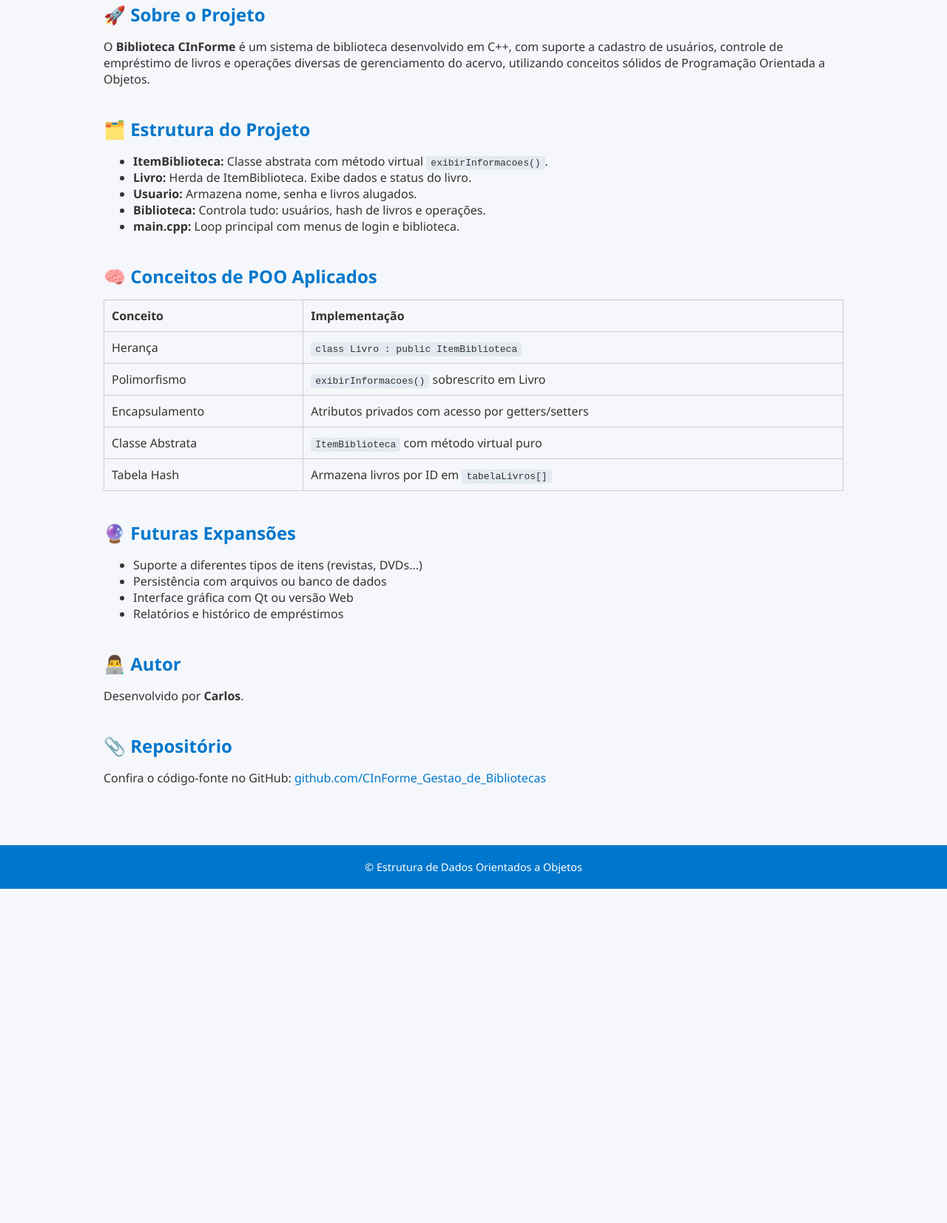
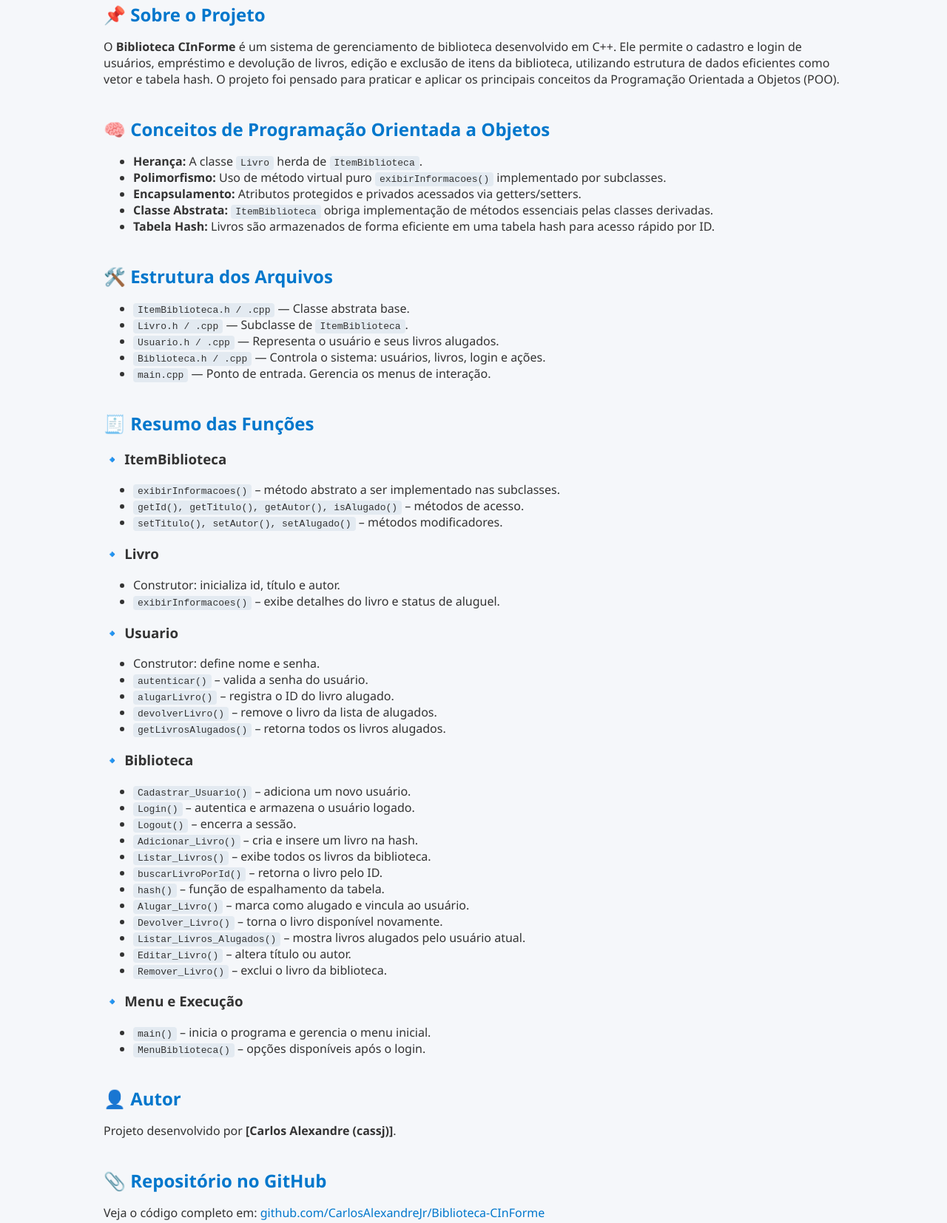
Before and after one commit to CarlosAlexandreJr/Novo-CinForme, a plain HTML site: page docs/index.html in a window 1280 px wide. Shown: the part 246-1900 px from the top of the page at 74% size. Before the commit the page ends 1448 px from the top, so only its background shows below. Drawn offline with Linux system fonts and the light colour scheme.

Commit message:
Update index.html

```diff
--- a/docs/index.html
+++ b/docs/index.html
@@ -10,82 +10,96 @@
 
   <header>
     <h1>📚 Biblioteca CInForme</h1>
-    <p>Sistema de gerenciamento de biblioteca em C++ com POO, hash e controle de usuários</p>
+    <p>Um sistema de biblioteca em C++ com orientação a objetos, autenticação e tabela hash.</p>
   </header>
 
   <main>
 
     <section>
-      <h2>🚀 Sobre o Projeto</h2>
-      <p>O <strong>Biblioteca CInForme</strong> é um sistema de biblioteca desenvolvido em C++, com suporte a cadastro de usuários, controle de empréstimo de livros e operações diversas de gerenciamento do acervo, utilizando conceitos sólidos de Programação Orientada a Objetos.</p>
+      <h2>📌 Sobre o Projeto</h2>
+      <p>O <strong>Biblioteca CInForme</strong> é um sistema de gerenciamento de biblioteca desenvolvido em C++. Ele permite o cadastro e login de usuários, empréstimo e devolução de livros, edição e exclusão de itens da biblioteca, utilizando estrutura de dados eficientes como vetor e tabela hash. O projeto foi pensado para praticar e aplicar os principais conceitos da Programação Orientada a Objetos (POO).</p>
     </section>
 
     <section>
-      <h2>🗂️ Estrutura do Projeto</h2>
+      <h2>🧠 Conceitos de Programação Orientada a Objetos</h2>
       <ul>
-        <li><strong>ItemBiblioteca:</strong> Classe abstrata com método virtual <code>exibirInformacoes()</code>.</li>
-        <li><strong>Livro:</strong> Herda de ItemBiblioteca. Exibe dados e status do livro.</li>
-        <li><strong>Usuario:</strong> Armazena nome, senha e livros alugados.</li>
-        <li><strong>Biblioteca:</strong> Controla tudo: usuários, hash de livros e operações.</li>
-        <li><strong>main.cpp:</strong> Loop principal com menus de login e biblioteca.</li>
+        <li><strong>Herança:</strong> A classe <code>Livro</code> herda de <code>ItemBiblioteca</code>.</li>
+        <li><strong>Polimorfismo:</strong> Uso de método virtual puro <code>exibirInformacoes()</code> implementado por subclasses.</li>
+        <li><strong>Encapsulamento:</strong> Atributos protegidos e privados acessados via getters/setters.</li>
+        <li><strong>Classe Abstrata:</strong> <code>ItemBiblioteca</code> obriga implementação de métodos essenciais pelas classes derivadas.</li>
+        <li><strong>Tabela Hash:</strong> Livros são armazenados de forma eficiente em uma tabela hash para acesso rápido por ID.</li>
       </ul>
     </section>
 
     <section>
-      <h2>🧠 Conceitos de POO Aplicados</h2>
-      <table>
-        <thead>
-          <tr>
-            <th>Conceito</th>
-            <th>Implementação</th>
-          </tr>
-        </thead>
-        <tbody>
-          <tr>
-            <td>Herança</td>
-            <td><code>class Livro : public ItemBiblioteca</code></td>
-          </tr>
-          <tr>
-            <td>Polimorfismo</td>
-            <td><code>exibirInformacoes()</code> sobrescrito em Livro</td>
-          </tr>
-          <tr>
-            <td>Encapsulamento</td>
-            <td>Atributos privados com acesso por getters/setters</td>
-          </tr>
-          <tr>
-            <td>Classe Abstrata</td>
-            <td><code>ItemBiblioteca</code> com método virtual puro</td>
-          </tr>
-          <tr>
-            <td>Tabela Hash</td>
-            <td>Armazena livros por ID em <code>tabelaLivros[]</code></td>
-          </tr>
-        </tbody>
-      </table>
-    </section>
-
-
-    <section>
-      <h2>🔮 Futuras Expansões</h2>
+      <h2>🛠️ Estrutura dos Arquivos</h2>
       <ul>
-        <li>Suporte a diferentes tipos de itens (revistas, DVDs...)</li>
-        <li>Persistência com arquivos ou banco de dados</li>
-        <li>Interface gráfica com Qt ou versão Web</li>
-        <li>Relatórios e histórico de empréstimos</li>
+        <li><code>ItemBiblioteca.h / .cpp</code> — Classe abstrata base.</li>
+        <li><code>Livro.h / .cpp</code> — Subclasse de <code>ItemBiblioteca</code>.</li>
+        <li><code>Usuario.h / .cpp</code> — Representa o usuário e seus livros alugados.</li>
+        <li><code>Biblioteca.h / .cpp</code> — Controla o sistema: usuários, livros, login e ações.</li>
+        <li><code>main.cpp</code> — Ponto de entrada. Gerencia os menus de interação.</li>
       </ul>
     </section>
 
     <section>
-      <h2>👨‍💻 Autor</h2>
-      <p>Desenvolvido por <strong>Carlos</strong>.</p>
+      <h2>🧾 Resumo das Funções</h2>
+
+      <h3>🔹 ItemBiblioteca</h3>
+      <ul>
+        <li><code>exibirInformacoes()</code> – método abstrato a ser implementado nas subclasses.</li>
+        <li><code>getId(), getTitulo(), getAutor(), isAlugado()</code> – métodos de acesso.</li>
+        <li><code>setTitulo(), setAutor(), setAlugado()</code> – métodos modificadores.</li>
+      </ul>
+
+      <h3>🔹 Livro</h3>
+      <ul>
+        <li>Construtor: inicializa id, título e autor.</li>
+        <li><code>exibirInformacoes()</code> – exibe detalhes do livro e status de aluguel.</li>
+      </ul>
+
+      <h3>🔹 Usuario</h3>
+      <ul>
+        <li>Construtor: define nome e senha.</li>
+        <li><code>autenticar()</code> – valida a senha do usuário.</li>
+        <li><code>alugarLivro()</code> – registra o ID do livro alugado.</li>
+        <li><code>devolverLivro()</code> – remove o livro da lista de alugados.</li>
+        <li><code>getLivrosAlugados()</code> – retorna todos os livros alugados.</li>
+      </ul>
+
+      <h3>🔹 Biblioteca</h3>
+      <ul>
+        <li><code>Cadastrar_Usuario()</code> – adiciona um novo usuário.</li>
+        <li><code>Login()</code> – autentica e armazena o usuário logado.</li>
+        <li><code>Logout()</code> – encerra a sessão.</li>
+        <li><code>Adicionar_Livro()</code> – cria e insere um livro na hash.</li>
+        <li><code>Listar_Livros()</code> – exibe todos os livros da biblioteca.</li>
+        <li><code>buscarLivroPorId()</code> – retorna o livro pelo ID.</li>
+        <li><code>hash()</code> – função de espalhamento da tabela.</li>
+        <li><code>Alugar_Livro()</code> – marca como alugado e vincula ao usuário.</li>
+        <li><code>Devolver_Livro()</code> – torna o livro disponível novamente.</li>
+        <li><code>Listar_Livros_Alugados()</code> – mostra livros alugados pelo usuário atual.</li>
+        <li><code>Editar_Livro()</code> – altera título ou autor.</li>
+        <li><code>Remover_Livro()</code> – exclui o livro da biblioteca.</li>
+      </ul>
+
+      <h3>🔹 Menu e Execução</h3>
+      <ul>
+        <li><code>main()</code> – inicia o programa e gerencia o menu inicial.</li>
+        <li><code>MenuBiblioteca()</code> – opções disponíveis após o login.</li>
+      </ul>
     </section>
 
     <section>
-      <h2>📎 Repositório</h2>
-      <p>Confira o código-fonte no GitHub:
-        <a href="https://github.com/CarlosAlexandreJr/CInForme_Gestao_de_Bibliotecas" target="_blank">
-          github.com/CInForme_Gestao_de_Bibliotecas
+      <h2>👤 Autor</h2>
+      <p>Projeto desenvolvido por <strong>[Carlos Alexandre (cassj)]</strong>.</p>
+    </section>
+
+    <section>
+      <h2>📎 Repositório no GitHub</h2>
+      <p>Veja o código completo em:
+        <a href="https://github.com/CarlosAlexandreJr/Novo-CinForme" target="_blank">
+          github.com/CarlosAlexandreJr/Biblioteca-CInForme
         </a>
       </p>
     </section>
@@ -93,7 +107,7 @@
   </main>
 
   <footer>
-    &copy; Estrutura de Dados Orientados a Objetos
+    &copy; 2025 Biblioteca CInForme — Projeto acadêmico desenvolvido em C++
   </footer>
 
 </body>
```
